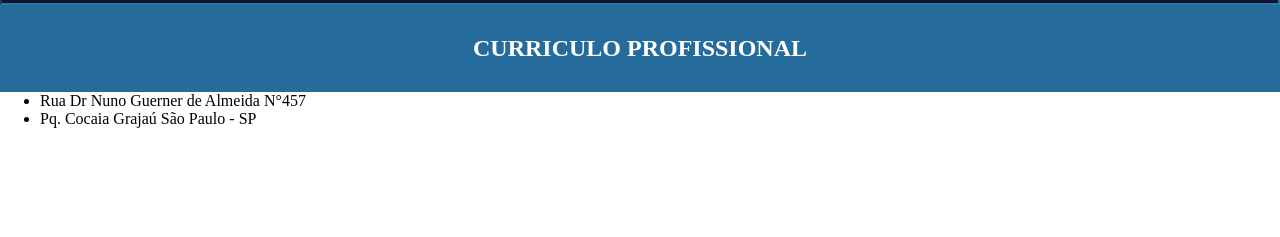
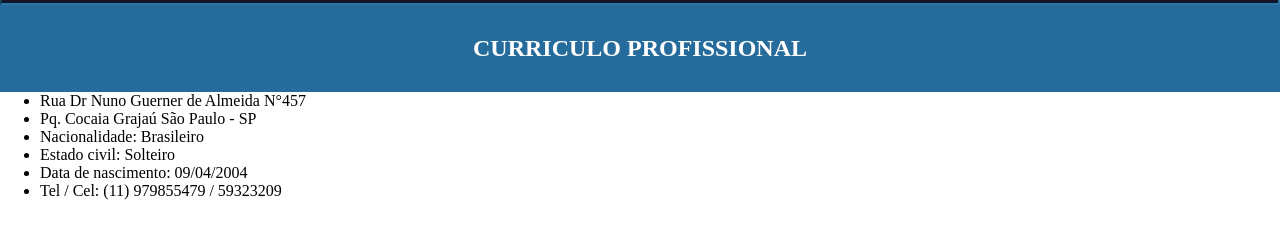
Before and after one commit to gustavoaraujo-git/Meu-site, a plain HTML site: page index.html in a window 1280 px wide. Shown: the part 107-344 px from the top of the page. Drawn offline with Linux system fonts and the light colour scheme.

Commit message:
Update main

```diff
--- /dev/null
+++ b/CSS/index.css
@@ -0,0 +1 @@
+.ga-info{}
--- a/index.html
+++ b/index.html
@@ -6,6 +6,7 @@
     <meta name="viewport" content="width=device-width, initial-scale=1.0" />
     <title>Currilo Gustavo</title>
     <link rel="stylesheet" href="./CSS/header.css" />
+    <link rel="stylesheet" href="./CSS/index.css" />
   </head>
   <body>
     <header class="ga-cabecalho">
@@ -32,9 +33,13 @@
         </div>
         <section>
           <nav>
-            <ul class="ga-endereço">
+            <ul class="ga-info">
               <li>Rua Dr Nuno Guerner de Almeida N°457</li>
               <li>Pq. Cocaia Grajaú São Paulo - SP</li>
+              <li>Nacionalidade: Brasileiro</li>
+              <li>Estado civil: Solteiro</li>
+              <li>Data de nascimento: 09/04/2004</li>
+              <li>Tel / Cel: (11) 979855479 / 59323209</li>
             </ul>
           </nav>
         </section>
```
